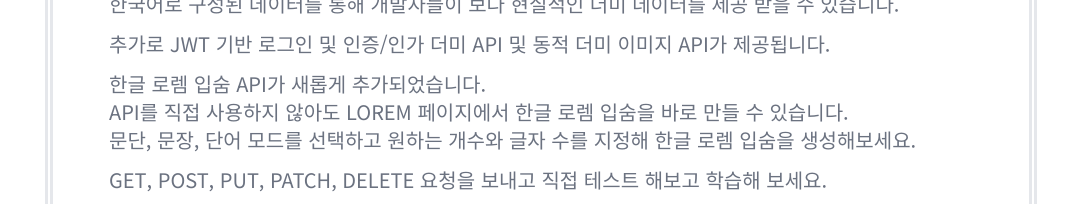
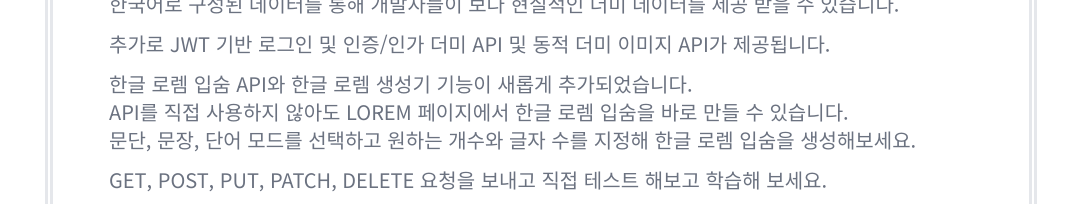
Before and after one commit to NamJongtae/koreanDummyJSON, a Next.js app: page / in a window 1280 px wide. Shown: the part 386-590 px from the top of the page, without its empty margins (99-1167 px from the left). Built offline with nearby package versions, Linux system fonts and the light colour scheme; no server answers.

Commit message:
Fix: HomeIntroDescription 컴포넌트 로렘 입숨 관련 태그들 추가

```diff
--- a/src/components/home/home-intro/home-intro-description.tsx
+++ b/src/components/home/home-intro/home-intro-description.tsx
@@ -24,7 +24,7 @@ export default function HomeIntroDescription() {
       </p>
       <p className="text-base sm:text-lg md:text-xl mb-3 text-gray-500 whitespace-pre-line">
         {
-          "한글 로렘 입숨 API가 새롭게 추가되었습니다.\nAPI를 직접 사용하지 않아도 LOREM 페이지에서 한글 로렘 입숨을 바로 만들 수 있습니다.\n문단, 문장, 단어 모드를 선택하고 원하는 개수와 글자 수를 지정해 한글 로렘 입숨을 생성해보세요."
+          "한글 로렘 입숨 API와 한글 로렘 생성기 기능이 새롭게 추가되었습니다.\nAPI를 직접 사용하지 않아도 LOREM 페이지에서 한글 로렘 입숨을 바로 만들 수 있습니다.\n문단, 문장, 단어 모드를 선택하고 원하는 개수와 글자 수를 지정해 한글 로렘 입숨을 생성해보세요."
         }
       </p>
       <p className="text-base sm:text-lg md:text-xl mb-3 text-gray-500">
@@ -42,7 +42,8 @@ export default function HomeIntroDescription() {
         있습니다.
       </p>
       <p id="tags" className="sr-only">
-        #korean json, #dummy json, #한국어 더미 데이터
+        #korean json, #dummy json, #한국어 더미 데이터, #한글 로렘 생성기, #한글
+        로렘 입숨, #로렘 생성기
       </p>
     </>
   );
```
